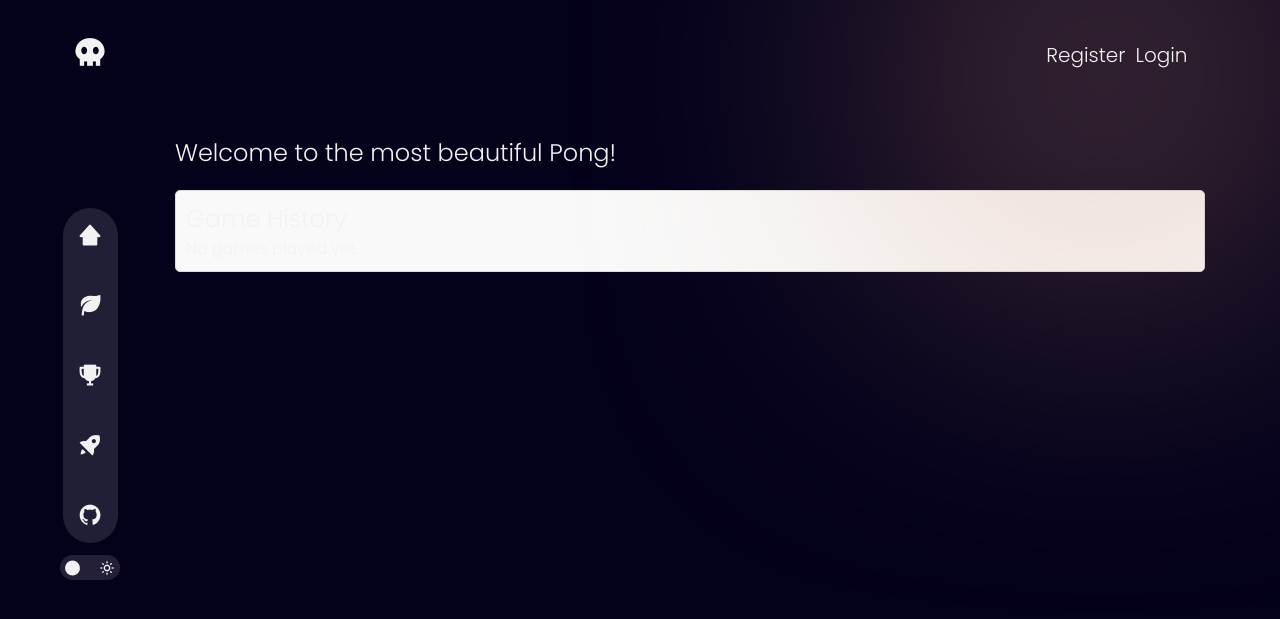
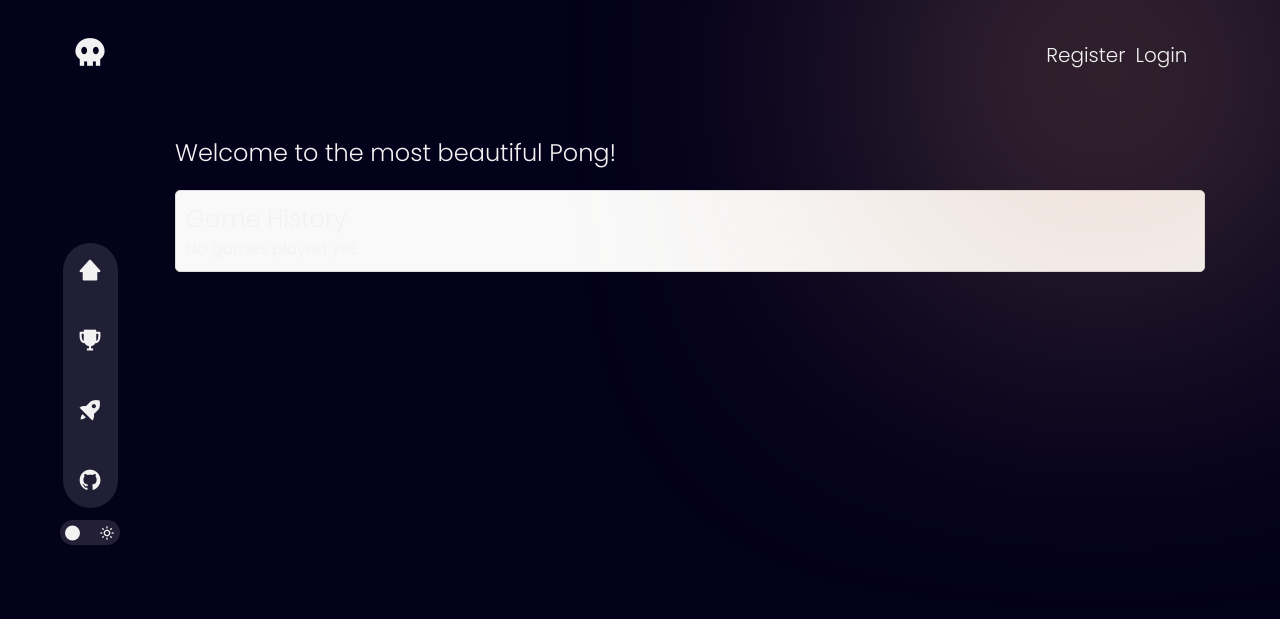
Before and after one commit to Erio6/ft_transcendence, a Django app: page / in a window 1280 px wide. Shown: the top 619 px of the page. Run offline with Django 5.2, Linux system fonts and the light colour scheme; data that the repository does not hold is empty.

```diff
--- a/src/backend/djangoProject/templates/djangoProject/home.html
+++ b/src/backend/djangoProject/templates/djangoProject/home.html
@@ -49,9 +49,6 @@
                 <a href="{% url 'home' %}">
                     <i class='bx bxs-home-alt-2 icon'></i>
                 </a>
-                <a href=#>
-                    <i class='bx bxs-leaf icon'></i>
-                </a>
                 <a href="{% url 'dashboard:leaderboard' %}">
                     <i class='bx bxs-trophy icon'></i>
                 </a>
```
